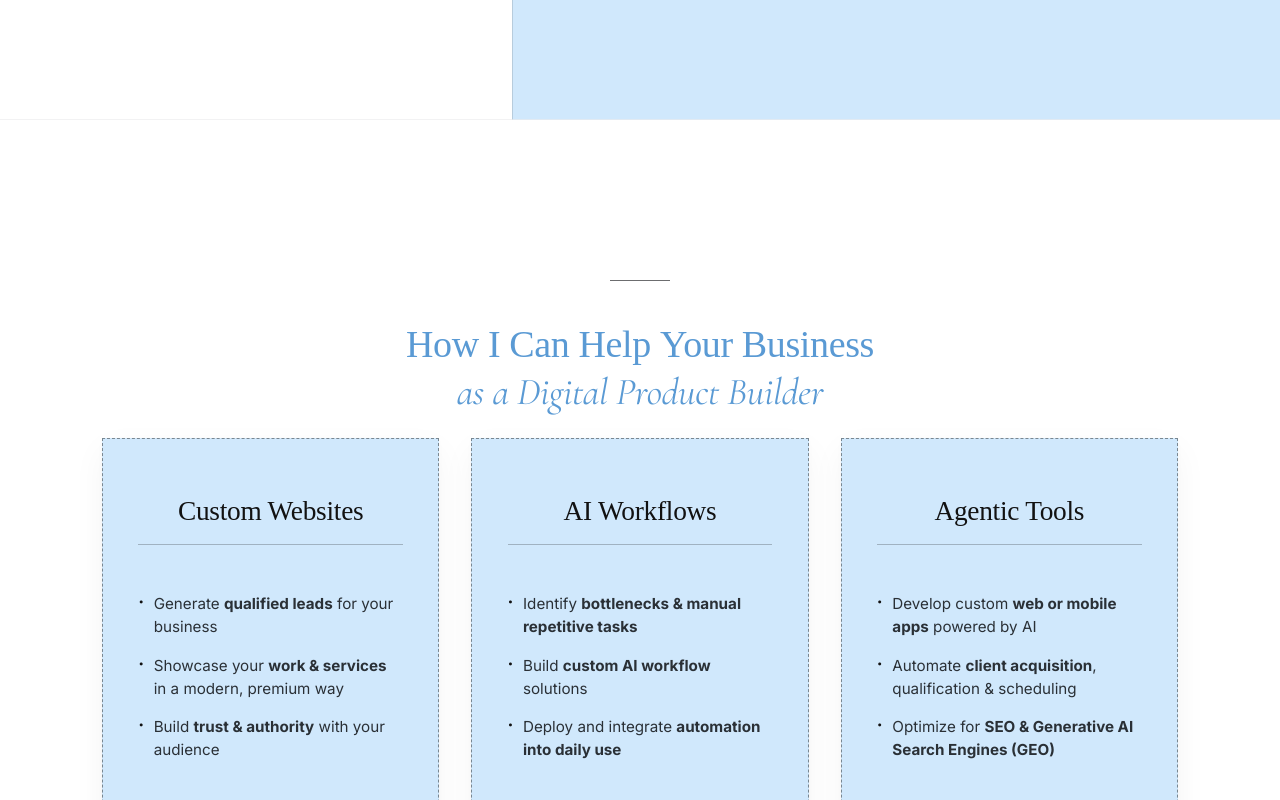
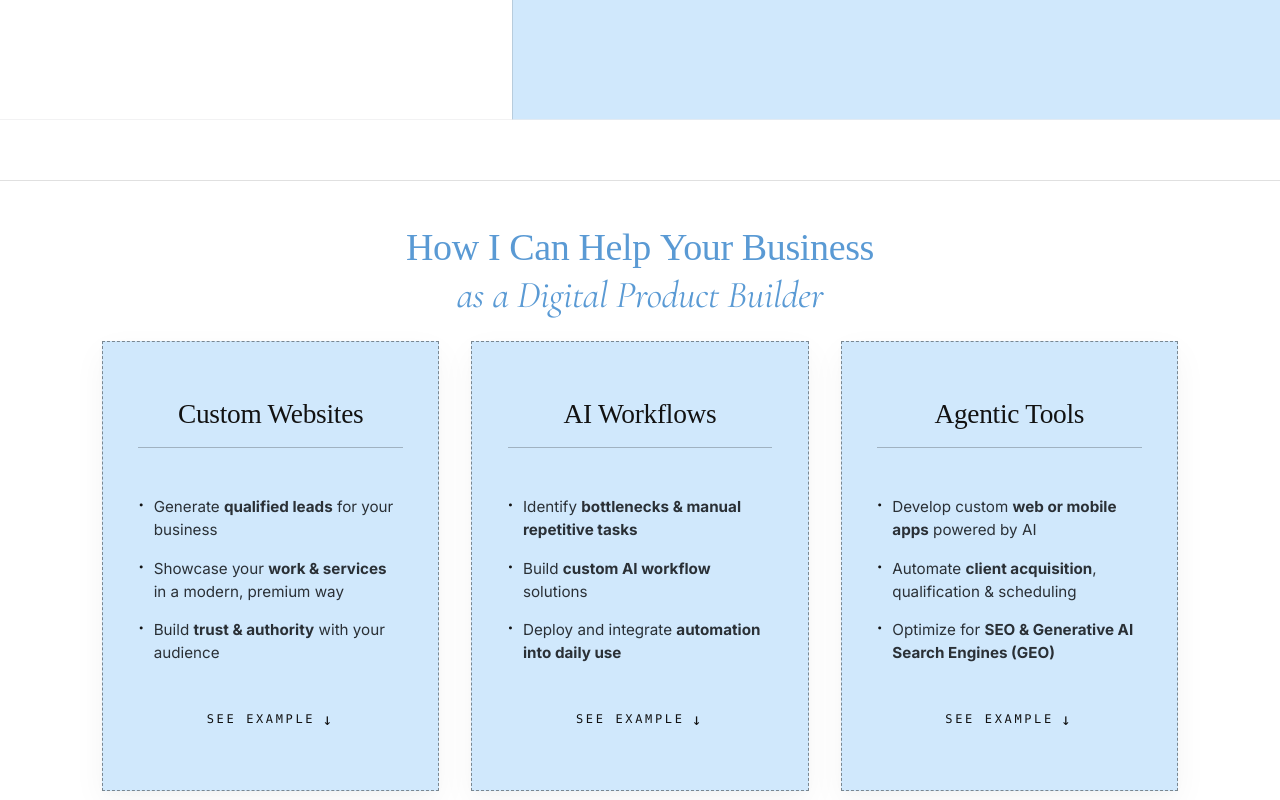
Before and after one commit to Irene2828/porfoliojuly, a Next.js app: page /v2 in a window 1280 px wide. Shown: the part 680-1480 px from the top of the page. Built offline with nearby package versions, Linux system fonts and the light colour scheme; no server answers; the database is empty; a web font is replaced by a local one.

Commit message:
Turn short section divider into edge-to-edge 88px tall divider

```diff
--- a/src/app/v2/components/ServicesV2.tsx
+++ b/src/app/v2/components/ServicesV2.tsx
@@ -40,19 +40,26 @@ export default function ServicesV2() {
       id="expertise"
       style={{
         backgroundColor: '#ffffff',
-        padding: '6rem 0 0 0',
-        margin: '4rem 0 0 0'
+        padding: '0 0 0 0',
+        margin: '1rem 0 0 0'
       }}
     >
       <div className="container">
-        {/* Short decor line between Hero and Services */}
-        <div style={{
-          width: '60px',
-          height: '1px',
-          backgroundColor: '#0b0c10',
-          margin: '0 auto 2.5rem auto',
-          opacity: 0.6
-        }} />
+      {/* Edge-to-edge divider 88px tall */}
+      <div
+        style={{
+          width: '100vw',
+          marginLeft: 'calc(-50vw + 50%)',
+          marginRight: 'calc(-50vw + 50%)',
+          height: '88px',
+          display: 'flex',
+          alignItems: 'center',
+          justifyContent: 'center',
+          position: 'relative'
+        }}
+      >
+        <div style={{ width: '100%', height: '1px', backgroundColor: 'rgba(0, 0, 0, 0.12)' }} />
+      </div>
 
         {/* Intro Section Heading */}
         <div style={{ marginBottom: '1.4rem', textAlign: 'center' }}>
```
